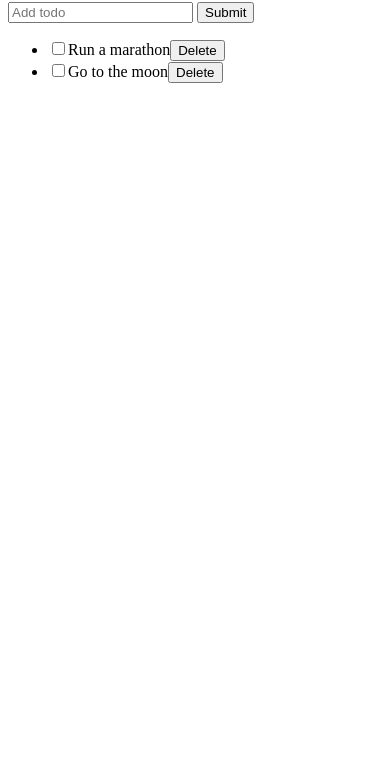
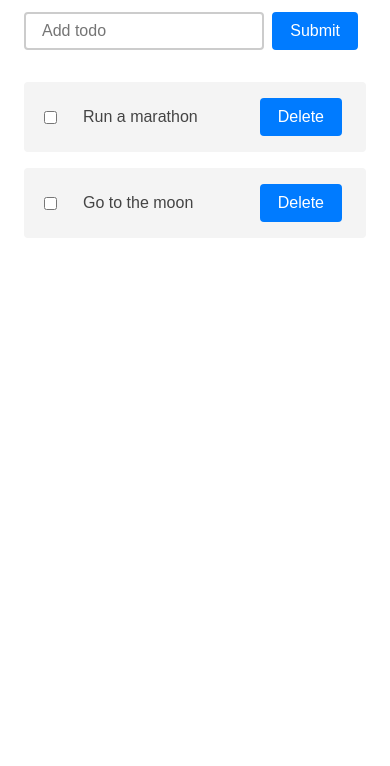
Before and after one commit to matthewmp/mvc_todo, a website: page index.html in a window 390 px wide. Shown: the part 78-844 px from the top of the page. Drawn offline with Linux system fonts and the light colour scheme.

Commit message:
finished main part of controller, added styles

```diff
--- a/index.html
+++ b/index.html
@@ -15,7 +15,7 @@
         <h1>Todos</h1>
         <form id="form-todo">
             <input id="inp-todo-text" type="text" placeholder="Add todo" name="todo">
-            <button id="btn-todo-submit">Submit</button>
+            <button id="btn-todo-submit" type="submit">Submit</button>
         </form>
         <ul class="todo-list"></ul>
     </div>
--- a/index.js
+++ b/index.js
@@ -15,25 +15,34 @@ class Model {
         }
 
         this.todos.push(todo);
+        this.onTodoListChanged(this.todos);
     }
 
     // Loop through todos and find by id, replace text
     editTodo(id, updatedText) {
         this.todos = this.todos.map(todo =>
             todo.id === id ? { id: todo.id, text: updatedText, complete: todo.complete } : todo
-        )
+        );
+
+        this.onTodoListChanged(this.todos);
     }
 
     // Filter out all todos that don't match id
     deleteTodo(id) {
         this.todos = this.todos.filter(todo => todo.id !== id);
+        this.onTodoListChanged(this.todos);
     }
 
     // Toggle the complete status of a todo
     toggleTodo(id) {
         this.todos = this.todos.map(todo =>
                 todo.id === id ? { id: todo.id, text: todo.text, complete: !todo.complete } : todo
-        )
+        );
+        this.onTodoListChanged(this.todos);
+    }
+
+    bindTodoListChanged(callback) {
+        this.onTodoListChanged = callback;
     }
 }
 
@@ -73,12 +82,12 @@ class View {
 
     // Getter for input value
     get _todoText() {
-        return this.input.val;
+        return this.input.value;
     }
 
     // Reset input value
     _resetInput() {
-        this.input.val = '';
+        this.input.value = '';
     }
 
     // Display todos to list
@@ -87,12 +96,13 @@ class View {
         while(this.todoList.firstChild) {
             this.todoList.removeChild(this.todoList.firstChild);
         }
-        console.log('this: ', this)
+
         // Show default message if no todos are left
-        if(this.todoList.length === 0) {
+        if(todos.length === 0) {
             const p = this.createElement('p');
             p.textContent = 'Nothing to do! Add a task.';
-            this.todoList.append(p);
+            p.id = 'Test'
+            this.todoList.appendChild(p);
         } else {
             // Create new todo node for each item in state
             todos.forEach(todo => {
@@ -138,8 +148,30 @@ class View {
                 handler(this._todoText);
                 this._resetInput();
             }
+        });
+    }
+
+    bindDeleteTodo(handler) {
+        this.todoList.addEventListener('click', event => {
+            if(event.target.className === 'delete') {
+                const id = parseInt(event.target.parentElement.id);
+
+                handler(id);
+            }
         })
     }
+
+    bindToggleTodo(handler) {
+        this.todoList.addEventListener('change', event => {
+            if(event.target.type === 'checkbox') {
+                const id = parseInt(event.target.parentElement.id);
+
+                handler(id);
+            }
+        })
+    }
+
+
 }
 
 class Controller {
@@ -149,6 +181,13 @@ class Controller {
 
       // Display initial todos
       this.onTodoListChanged(this.model.todos);
+
+      // Bind view's event listeners to controllers methods
+      this.view.bindAddTodo(this.handleAddTodo);
+      this.view.bindDeleteTodo(this.handleDeleteTodo);
+      this.view.bindToggleTodo(this.handleToggleTodo);
+
+      this.model.bindTodoListChanged(this.onTodoListChanged)
     }
 
     onTodoListChanged = todos => this.view.renderTodos(todos);
--- a/styles.css
+++ b/styles.css
@@ -0,0 +1,90 @@
+*,
+*::before,
+*::after {
+  box-sizing: border-box
+}
+
+html {
+  font-family: sans-serif;
+  font-size: 1rem;
+  color: #444;
+}
+
+#root {
+  max-width: 450px;
+  margin: 2rem auto;
+  padding: 0 1rem;
+}
+
+form {
+  display: flex;
+  margin-bottom: 2rem;
+}
+
+[type="text"],
+button {
+  display: inline-block;
+  -webkit-appearance: none;
+  padding: .5rem 1rem;
+  font-size: 1rem;
+  border: 2px solid #ccc;
+  border-radius: 4px;
+}
+
+button {
+  cursor: pointer;
+  background: #007bff;
+  color: white;
+  border: 2px solid #007bff;
+  margin: 0 .5rem;
+}
+
+[type="text"] {
+  width: 100%;
+}
+
+[type="text"]:active,
+[type="text"]:focus {
+  outline: 0;
+  border: 2px solid #007bff;
+}
+
+[type="checkbox"] {
+  margin-right: 1rem;
+  font-size: 2rem;
+}
+
+h1 {
+  color: #222;
+}
+
+ul {
+  padding: 0;
+}
+
+li {
+  display: flex;
+  align-items: center;
+  padding: 1rem;
+  margin-bottom: 1rem;
+  background: #f4f4f4;
+  border-radius: 4px;
+}
+
+li span {
+  display: inline-block;
+  padding: .5rem;
+  width: 250px;
+  border-radius: 4px;
+  border: 2px solid transparent;
+}
+
+li span:hover {
+  background: rgba(179, 215, 255, 0.52);
+}
+
+li span:focus {
+  outline: 0;
+  border: 2px solid #007bff;
+  background: rgba(179, 207, 255, 0.52)
+}
```
